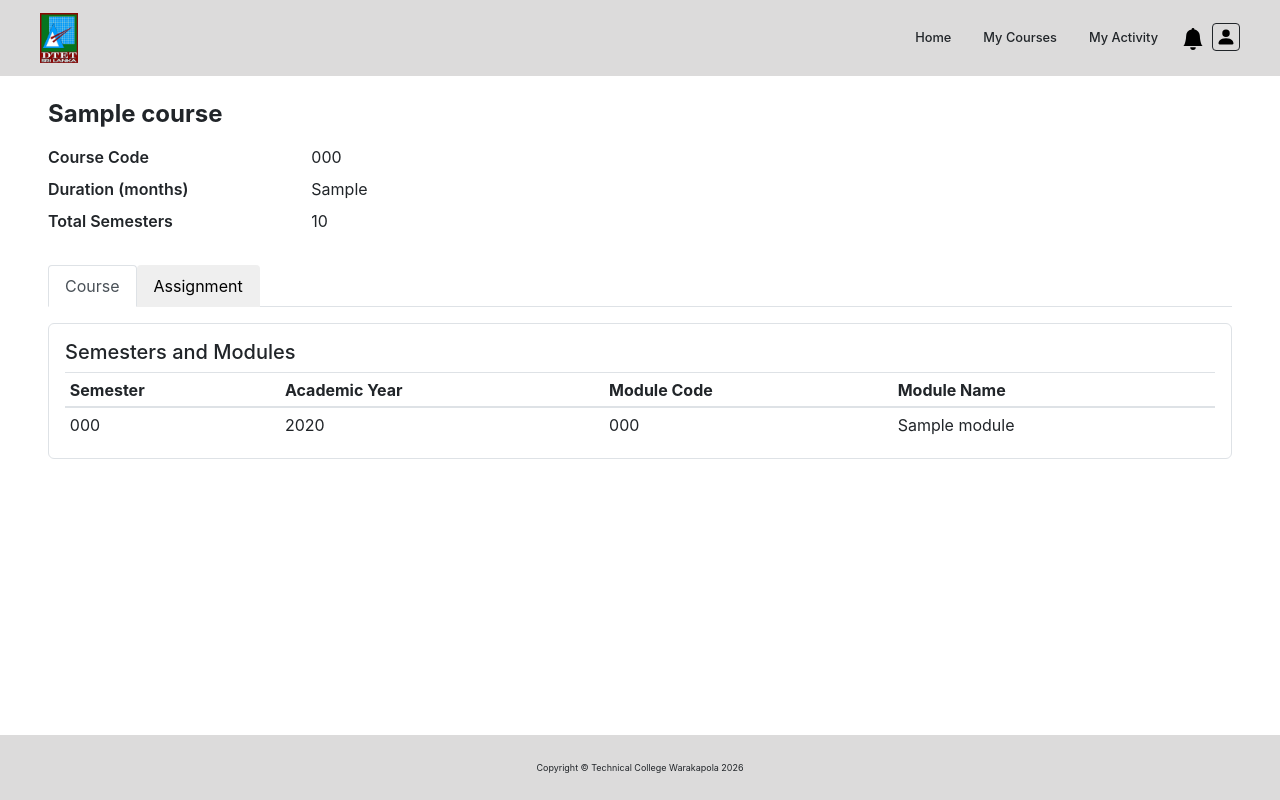
After one commit to RasadariS/Course-material-and-assignment-repo, a PHP site: page /course/course.php in a window 1280 px wide. The commit adds this page. Run offline with PHP 8.4, Linux system fonts and the light colour scheme; tables that the repository leaves empty or names only in its code hold one stand-in row (values such as "Sample post").

Commit message:
course.php implemented

```diff
--- a/admin/userprevilage.php
+++ b/admin/userprevilage.php
@@ -120,7 +120,7 @@ if (!in_array($userRole, ['admin', 'administrator', 'system administrator'], tru
               <td><input class="form-access-checkbox" type="checkbox" data-form="assignment-create" data-role="admin" aria-label="Administrator access to Create assignment"></td>
             </tr>
             <tr>
-              <th class="form-access-name" scope="row"><a href="../course/course.html#submissionTitle">Submit assignment</a></th>
+              <th class="form-access-name" scope="row"><a href="../course/course.php#submissionTitle">Submit assignment</a></th>
               <td><input class="form-access-checkbox" type="checkbox" data-form="assignment-submit" data-role="student" aria-label="Student access to Submit assignment" checked></td>
               <td><input class="form-access-checkbox" type="checkbox" data-form="assignment-submit" data-role="instructor" aria-label="Instructor access to Submit assignment"></td>
               <td><input class="form-access-checkbox" type="checkbox" data-form="assignment-submit" data-role="admin" aria-label="Administrator access to Submit assignment"></td>
--- a/assets/css/common.css
+++ b/assets/css/common.css
@@ -164,7 +164,7 @@ body.page-admin-userprevilage-php { min-height: 100vh; display: flex; flex-direc
     body.page-admin-userprevilage-php .form-access-checkbox { width: 1.1rem; height: 1.1rem; cursor: pointer; }
     body.page-admin-userprevilage-php .form-access-name { min-width: 260px; }
 
-/* Form/page: Course details and assignment submission form (course/course.html). */
+/* Form/page: Course details and assignment submission form (course/course.php). */
 body.page-course-course-html { min-width: 1024px; min-height: 100vh; display: flex; flex-direction: column; }
     body.page-course-course-html main { flex: 1; }
     body.page-course-course-html .course-title { font-size: 1.5rem; font-weight: 700; }
--- a/assets/js/common.js
+++ b/assets/js/common.js
@@ -144,7 +144,7 @@
 
     },
     // Form/page: Course details and assignment submission form
-    'course/course.html': function () {
+    'course/course.php': function () {
   document.querySelectorAll('#courseTabs [data-bs-toggle="tab"]').forEach(function (tab) {
     tab.addEventListener('click', function () {
       document.querySelectorAll('#courseTabs [data-bs-toggle="tab"]').forEach(function (item) {
@@ -163,26 +163,6 @@
     });
   });
 
-  function loadPartial(id, file, done) {
-    fetch(file)
-      .then(function (response) {
-        if (!response.ok) throw new Error('HTTP error! status: ' + response.status);
-        return response.text();
-      })
-      .then(function (html) {
-        document.getElementById(id).innerHTML = html;
-        if (done) done();
-      })
-      .catch(function (error) {
-        console.error('Error loading ' + file + ':', error);
-      });
-  }
-
-  loadPartial('header-placeholder', '../layouts/header.php');
-  loadPartial('footer-placeholder', '../layouts/footer.php', function () {
-    var year = document.getElementById('footerYear');
-    if (year) year.textContent = new Date().getFullYear();
-  });
     },
     // Form/page: Course management form
     'course/coursemanagement.html': function () {
--- /dev/null
+++ b/course/course.php
@@ -0,0 +1,235 @@
+<?php
+declare(strict_types=1);
+
+function coursePageEscape($value): string
+{
+  return htmlspecialchars((string) $value, ENT_QUOTES, 'UTF-8');
+}
+
+$course = null;
+$courseModules = [];
+$assignments = [];
+$errorMessage = '';
+
+$courseIdInput = is_string($_GET['course_id'] ?? null) ? trim($_GET['course_id']) : '';
+$courseCode = is_string($_GET['course_code'] ?? null) ? trim($_GET['course_code']) : '';
+
+try {
+  $pdo = require dirname(__DIR__) . DIRECTORY_SEPARATOR . 'config' . DIRECTORY_SEPARATOR . 'database.php';
+
+  if ($courseIdInput !== '') {
+    $courseId = filter_var($courseIdInput, FILTER_VALIDATE_INT, ['options' => ['min_range' => 1]]);
+    if ($courseId !== false) {
+      $courseLookup = $pdo->prepare(
+        'SELECT course_id, course_code, course_name, duration_months, total_semesters
+         FROM courses
+         WHERE course_id = ?
+         LIMIT 1'
+      );
+      $courseLookup->execute([$courseId]);
+      $course = $courseLookup->fetch();
+    }
+  } elseif ($courseCode !== '') {
+    if (strlen($courseCode) <= 50) {
+      $courseLookup = $pdo->prepare(
+        'SELECT course_id, course_code, course_name, duration_months, total_semesters
+         FROM courses
+         WHERE course_code = ?
+         LIMIT 1'
+      );
+      $courseLookup->execute([$courseCode]);
+      $course = $courseLookup->fetch();
+    }
+  } else {
+    $courseLookup = $pdo->query(
+      'SELECT course_id, course_code, course_name, duration_months, total_semesters
+       FROM courses
+       ORDER BY course_id
+       LIMIT 1'
+    );
+    $course = $courseLookup->fetch();
+  }
+
+  if (!$course) {
+    http_response_code(404);
+    $errorMessage = 'Course not found. Open a course from the course list.';
+  } else {
+    $moduleLookup = $pdo->prepare(
+      'SELECT s.semester_number, s.academic_year, m.module_code, m.module_name
+       FROM semesters s
+       LEFT JOIN modules m ON m.semester_id = s.semester_id
+       WHERE s.course_id = ?
+       ORDER BY s.semester_number, m.module_code'
+    );
+    $moduleLookup->execute([$course['course_id']]);
+    $courseModules = $moduleLookup->fetchAll();
+
+    $assignmentLookup = $pdo->prepare(
+      'SELECT a.assignment_id, a.title, a.instructions, a.week_number,
+              a.file_path, a.file_size_limit_mb, a.deadline, a.max_marks,
+              m.module_code, m.module_name, s.semester_number
+       FROM assignments a
+       INNER JOIN modules m ON m.module_id = a.module_id
+       INNER JOIN semesters s ON s.semester_id = m.semester_id
+       WHERE s.course_id = ?
+       ORDER BY s.semester_number, a.week_number, a.deadline'
+    );
+    $assignmentLookup->execute([$course['course_id']]);
+    $assignments = $assignmentLookup->fetchAll();
+  }
+} catch (PDOException $error) {
+  error_log('Course page database error: ' . $error->getMessage());
+  http_response_code(500);
+  $errorMessage = 'Course information could not be loaded. Check the database setup and PHP error log.';
+}
+?>
+<!doctype html>
+<html lang="en">
+<head>
+  <meta charset="utf-8">
+  <meta name="viewport" content="width=1024">
+  <title><?php echo $course ? coursePageEscape($course['course_name']) : 'Course'; ?> - DTET</title>
+  <link href="../assets/css/bootstrap.min.css" rel="stylesheet">
+  <link href="../assets/css/common.css" rel="stylesheet">
+</head>
+<body class="bg-white page-course-course-html">
+  <?php
+  $headerBasePath = '../';
+  require dirname(__DIR__) . DIRECTORY_SEPARATOR . 'layouts' . DIRECTORY_SEPARATOR . 'header.php';
+  ?>
+
+  <main class="container-fluid px-5 py-4">
+    <?php if ($errorMessage !== ''): ?>
+      <div class="alert alert-danger" role="alert"><?php echo coursePageEscape($errorMessage); ?></div>
+    <?php endif; ?>
+
+    <?php if ($course): ?>
+      <section class="course-details mb-4" aria-labelledby="courseTitle">
+        <h1 class="course-title mb-3" id="courseTitle"><?php echo coursePageEscape($course['course_name']); ?></h1>
+        <dl class="row mb-0">
+          <dt class="col-sm-4">Course Code</dt>
+          <dd class="col-sm-8"><?php echo coursePageEscape($course['course_code']); ?></dd>
+
+          <dt class="col-sm-4">Duration (months)</dt>
+          <dd class="col-sm-8"><?php echo coursePageEscape($course['duration_months']); ?></dd>
+
+          <dt class="col-sm-4">Total Semesters</dt>
+          <dd class="col-sm-8"><?php echo coursePageEscape($course['total_semesters']); ?></dd>
+        </dl>
+      </section>
+
+      <ul class="nav nav-tabs" id="courseTabs" role="tablist">
+        <li class="nav-item" role="presentation">
+          <button class="nav-link active" id="course-tab" data-bs-toggle="tab" data-bs-target="#coursePane"
+                  type="button" role="tab" aria-controls="coursePane" aria-selected="true">Course</button>
+        </li>
+        <li class="nav-item" role="presentation">
+          <button class="nav-link" id="assignment-tab" data-bs-toggle="tab" data-bs-target="#assignmentPane"
+                  type="button" role="tab" aria-controls="assignmentPane" aria-selected="false">Assignment</button>
+        </li>
+      </ul>
+
+      <div class="tab-content pt-3">
+        <section class="tab-pane fade show active" id="coursePane" role="tabpanel" aria-labelledby="course-tab" tabindex="0">
+          <section class="week-list p-3" aria-labelledby="courseContentTitle">
+            <h2 class="h5 mb-2" id="courseContentTitle">Semesters and Modules</h2>
+            <?php if (!$courseModules): ?>
+              <p class="schema-empty-state mb-0" role="status">No semesters or modules are available for this course yet.</p>
+            <?php else: ?>
+              <div class="table-responsive">
+                <table class="table table-sm mb-0">
+                  <thead>
+                    <tr>
+                      <th scope="col">Semester</th>
+                      <th scope="col">Academic Year</th>
+                      <th scope="col">Module Code</th>
+                      <th scope="col">Module Name</th>
+                    </tr>
+                  </thead>
+                  <tbody>
+                    <?php foreach ($courseModules as $module): ?>
+                      <tr>
+                        <td><?php echo coursePageEscape($module['semester_number']); ?></td>
+                        <td><?php echo coursePageEscape($module['academic_year']); ?></td>
+                        <td><?php echo coursePageEscape($module['module_code'] ?: 'Not added'); ?></td>
+                        <td><?php echo coursePageEscape($module['module_name'] ?: 'Not added'); ?></td>
+                      </tr>
+                    <?php endforeach; ?>
+                  </tbody>
+                </table>
+              </div>
+            <?php endif; ?>
+          </section>
+        </section>
+
+        <section class="tab-pane fade" id="assignmentPane" role="tabpanel" aria-labelledby="assignment-tab" tabindex="0">
+          <div class="assignment-panel">
+            <section aria-labelledby="assignmentDetailsTitle">
+              <h2 class="h6 mb-3" id="assignmentDetailsTitle">Assignment Details</h2>
+              <?php if (!$assignments): ?>
+                <p class="schema-empty-state" role="status">No assignments are available for this course yet.</p>
+              <?php else: ?>
+                <?php foreach ($assignments as $assignment): ?>
+                  <section class="card mb-3 p-3" aria-label="Assignment details">
+                    <h3 class="h6"><?php echo coursePageEscape($assignment['title']); ?></h3>
+                    <dl class="row assignment-info mb-0">
+                      <dt class="col-sm-4">Module</dt>
+                      <dd class="col-sm-8">
+                        <?php echo coursePageEscape($assignment['module_code'] . ' - ' . $assignment['module_name']); ?>
+                      </dd>
+
+                      <dt class="col-sm-4">Semester</dt>
+                      <dd class="col-sm-8"><?php echo coursePageEscape($assignment['semester_number']); ?></dd>
+
+                      <dt class="col-sm-4">Week Number</dt>
+                      <dd class="col-sm-8"><?php echo coursePageEscape($assignment['week_number']); ?></dd>
+
+                      <dt class="col-sm-4">Instructions</dt>
+                      <dd class="col-sm-8"><?php echo nl2br(coursePageEscape($assignment['instructions'] ?: 'Not provided')); ?></dd>
+
+                      <dt class="col-sm-4">Assignment File</dt>
+                      <dd class="col-sm-8"><?php echo coursePageEscape($assignment['file_path'] ?: 'Not provided'); ?></dd>
+
+                      <dt class="col-sm-4">File Size Limit (MB)</dt>
+                      <dd class="col-sm-8"><?php echo coursePageEscape($assignment['file_size_limit_mb'] ?: 'Not provided'); ?></dd>
+
+                      <dt class="col-sm-4">Deadline</dt>
+                      <dd class="col-sm-8"><?php echo coursePageEscape($assignment['deadline']); ?></dd>
+
+                      <dt class="col-sm-4">Maximum Marks</dt>
+                      <dd class="col-sm-8"><?php echo coursePageEscape($assignment['max_marks']); ?></dd>
+                    </dl>
+                  </section>
+                <?php endforeach; ?>
+              <?php endif; ?>
+            </section>
+
+            <hr>
+
+            <section aria-labelledby="submissionTitle">
+              <h2 class="h6 mb-3" id="submissionTitle">Your Submission</h2>
+              <p class="schema-empty-state" id="submissionStatus" role="status">
+                Assignment submission is not connected to the database yet.
+              </p>
+              <form action="#" method="post" enctype="multipart/form-data">
+                <div class="form-group">
+                  <label for="submissionFile">Submission File</label>
+                  <input class="form-control-file" id="submissionFile" name="submission_file"
+                         type="file" disabled aria-describedby="submissionHelp">
+                  <small class="form-text text-muted" id="submissionHelp">
+                    Assignment submissions are not available yet.
+                  </small>
+                </div>
+                <button type="submit" class="btn btn-sm btn-primary" disabled>Submit Assignment</button>
+              </form>
+            </section>
+          </div>
+        </section>
+      </div>
+    <?php endif; ?>
+  </main>
+
+  <?php require dirname(__DIR__) . DIRECTORY_SEPARATOR . 'layouts' . DIRECTORY_SEPARATOR . 'footer.php'; ?>
+  <script src="../assets/js/common.js" data-page="course/course.php"></script>
+</body>
+</html>
--- a/course/mycourses.html
+++ b/course/mycourses.html
@@ -21,7 +21,7 @@
 
     <div class="course-row" aria-label="My courses">
       <div class="col">
-        <a href="course.html" class="card border-success mb-3 course-card"
+        <a href="course.php?course_code=5S2NVQ901" class="card border-success mb-3 course-card"
            data-course-code="5S2NVQ901">
           <img src="../assets/images/hat.jpg" class="card-img-top" alt="Home Gardening course">
           <div class="card-body">
```
Also changed, not shown: course/course.html (deleted, +0 -128 lines).
